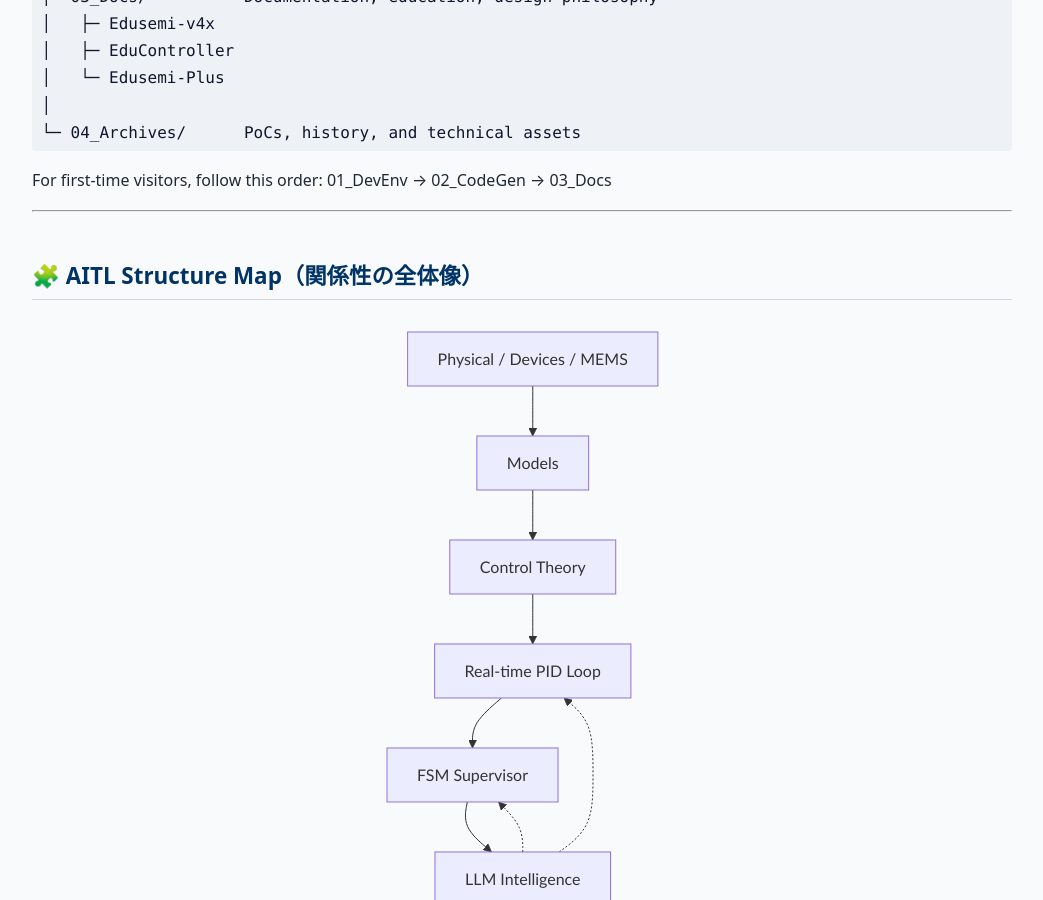
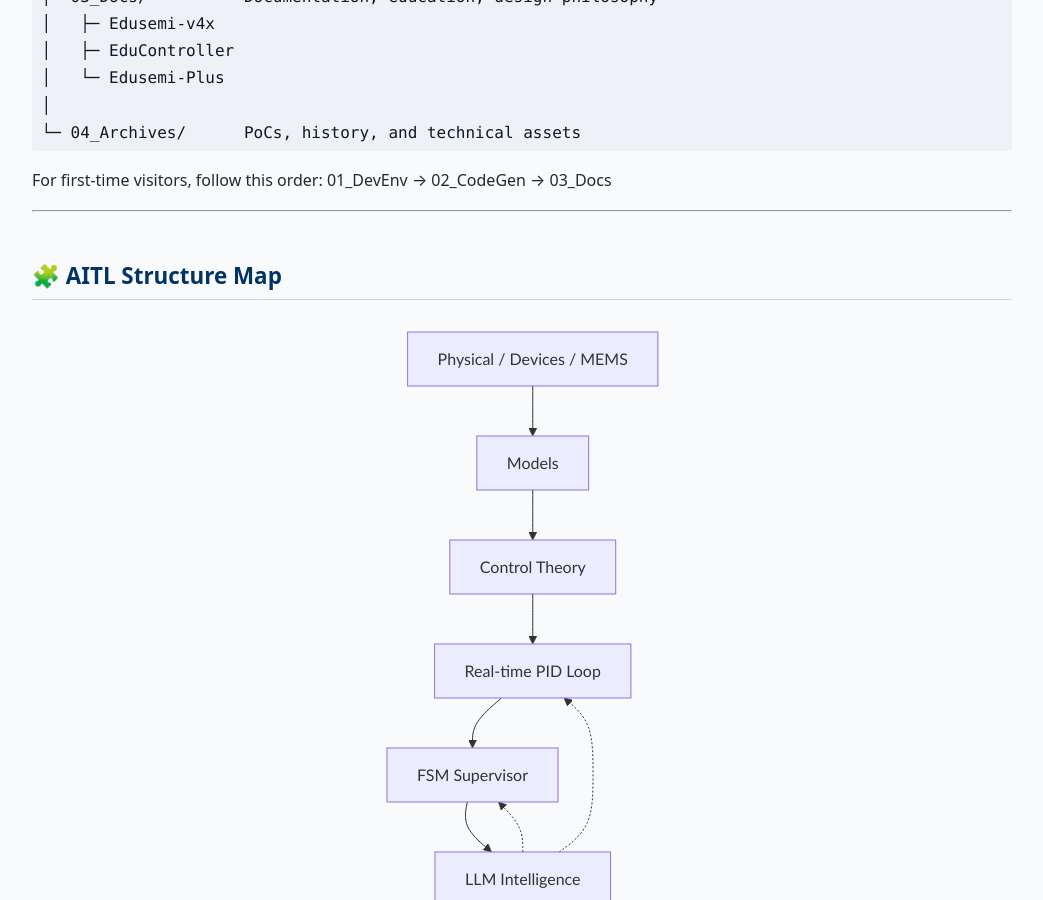
Before and after one commit to Samizo-AITL/Samizo-AITL.github.io, a Jekyll site: the page built from en/index.md, in a window 1280 px wide and 900 px high, scrolled down 1350 px. Shown: the whole window, without its empty margins (118-1161 px from the left). Built offline with Jekyll 4.4.1, drawn with Linux system fonts in a browser that asks for light colours.

Commit message:
Update index.md

````diff
--- a/en/index.md
+++ b/en/index.md
@@ -62,7 +62,7 @@ For first-time visitors, follow this order:
 
 ---
 
-## 🧩 AITL Structure Map（関係性の全体像）
+## 🧩 AITL Structure Map
 
 ```mermaid
 flowchart TB
````
